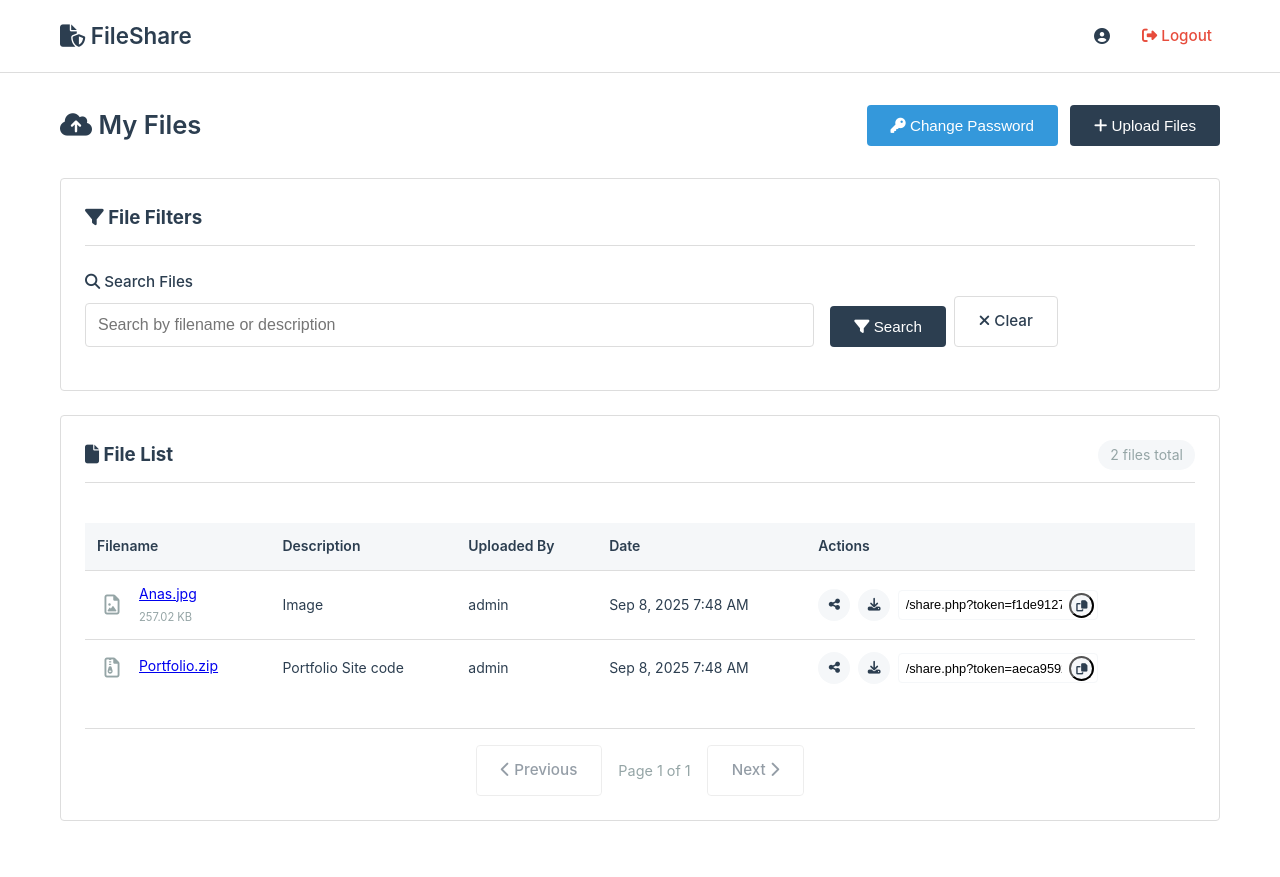
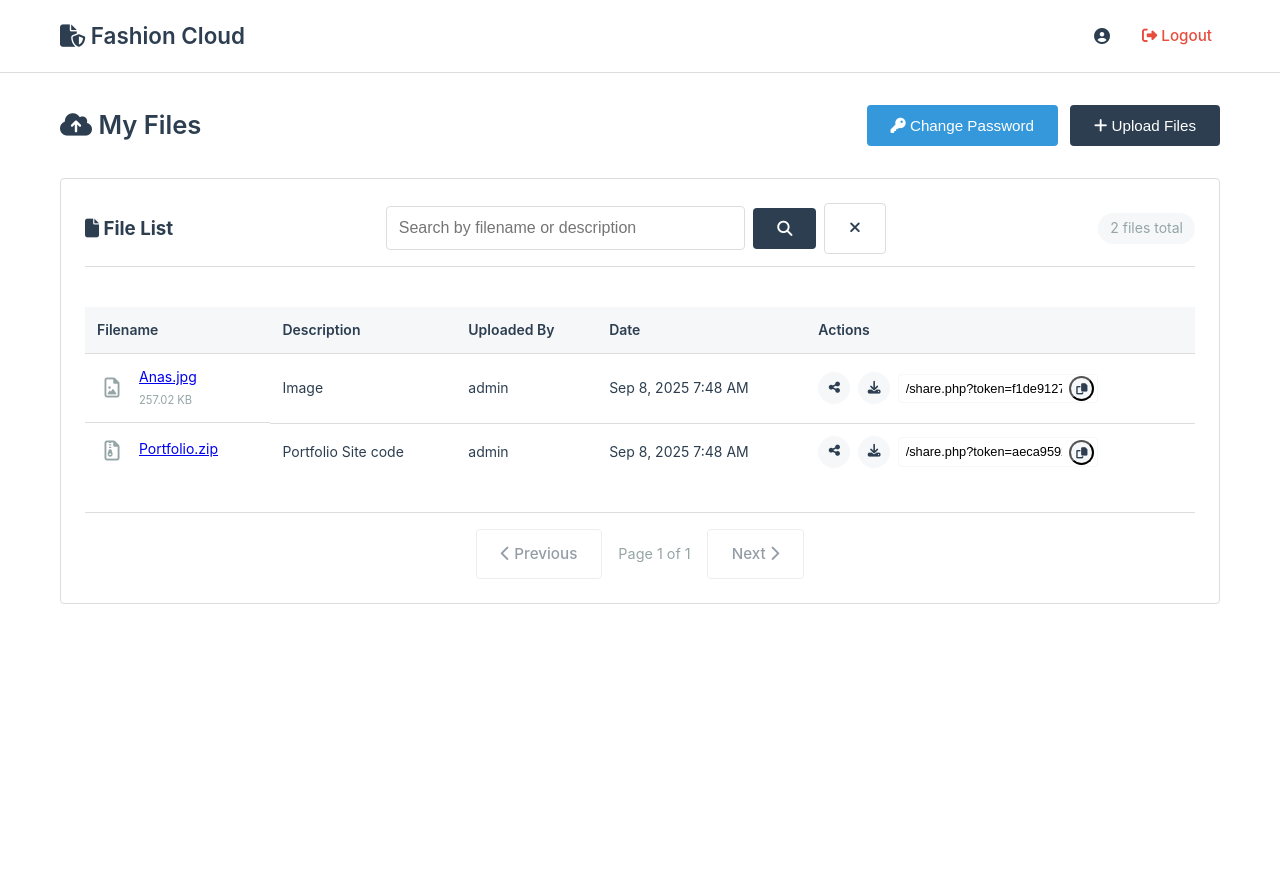
Before and after one commit to MdAnaskhan0/File-Shareing-Web-Solution, a PHP site: page /files.php in a window 1280 px wide. After the commit the page ends 604 px from the top, so only its background shows below. Run offline with PHP 8.4, Linux system fonts and the light colour scheme; a user stored in the database is signed in; data comes from the database, SQL or seed files in the repository; both versions use the stored data as it was after the commit; data that the repository does not hold is empty.

Commit message:
Updated.

```diff
--- a/admin.php
+++ b/admin.php
@@ -78,7 +78,7 @@ $users = $conn->query("SELECT id, username, role FROM users ORDER BY id ASC");
     <header class="header">
         <div class="container">
             <nav class="nav">
-                <a href="files.php" class="brand">FileShare</a>
+                <a href="files.php" class="brand">Fashion Cloud</a>
                 <div class="nav-links">
                     <span>Admin Panel</span>
                     <a href="files.php" class="nav-link">Back to Files</a>
--- a/files.php
+++ b/files.php
@@ -159,7 +159,7 @@ $files = $conn->query("SELECT * FROM files $whereSQL ORDER BY uploaded_at DESC L
         <div class="container">
             <nav class="nav">
                 <a href="files.php" class="brand">
-                    <i class="fas fa-file-shield"></i> FileShare
+                    <i class="fas fa-file-shield"></i> Fashion Cloud
                 </a>
                 <div class="nav-links">
                     <span class="user-welcome"><i class="fas fa-user-circle"></i> <?php echo htmlspecialchars($user['username']); ?></span>
@@ -254,38 +254,23 @@ $files = $conn->query("SELECT * FROM files $whereSQL ORDER BY uploaded_at DESC L
             </form>
         </div>
 
-        <!-- Filters Section -->
-        <div class="card fade-in">
-            <div class="card-header">
-                <h3><i class="fas fa-filter"></i> File Filters</h3>
-            </div>
-            <div class="filters-content">
-                <form method="GET" class="filter-form">
-                    <div class="filter-grid">
-                        <div class="form-group">
-                            <label class="form-label" for="search">
-                                <i class="fas fa-search"></i> Search Files
-                            </label>
-                            <input class="form-input" type="text" name="search" value="<?php echo htmlspecialchars($search); ?>" placeholder="Search by filename or description">
-                        </div>
-
-                        <div class="form-group filter-actions">
-                            <button class="btn" type="submit">
-                                <i class="fas fa-filter"></i> Search
-                            </button>
-                            <a href="files.php" class="btn btn-outline">
-                                <i class="fas fa-times"></i> Clear
-                            </a>
-                        </div>
-                    </div>
-                </form>
-            </div>
-        </div>
-
         <!-- File List Section -->
         <div class="card fade-in">
-            <div class="card-header">
+            <div class="card-header" style="flex-wrap: wrap; gap: 1rem;">
                 <h3><i class="fas fa-file"></i> File List</h3>
+
+                <div class="file-list-search" style="display: flex; flex-grow: 1; max-width: 500px; gap: 0.5rem;">
+                    <input class="form-input" type="text" name="search" id="fileSearchInput"
+                           value="<?php echo htmlspecialchars($search); ?>"
+                           placeholder="Search by filename or description" style="flex-grow: 1;">
+                    <button class="btn" id="searchBtn">
+                        <i class="fas fa-search"></i>
+                    </button>
+                    <a href="files.php" class="btn btn-outline">
+                        <i class="fas fa-times"></i>
+                    </a>
+                </div>
+
                 <span class="file-count"><?php echo $number_of_results; ?> files total</span>
             </div>
             <div class="table-container">
@@ -524,6 +509,22 @@ $files = $conn->query("SELECT * FROM files $whereSQL ORDER BY uploaded_at DESC L
             fileInput.files = e.dataTransfer.files;
             const event = new Event('change', { bubbles: true });
             fileInput.dispatchEvent(event);
+        }
+    });
+
+    // Search functionality
+    document.getElementById('searchBtn').addEventListener('click', function() {
+        const searchValue = document.getElementById('fileSearchInput').value;
+        const url = new URL(window.location.href);
+        url.searchParams.set('search', searchValue);
+        url.searchParams.delete('page'); // Reset to first page when searching
+        window.location.href = url.toString();
+    });
+
+    // Allow pressing Enter to search
+    document.getElementById('fileSearchInput').addEventListener('keypress', function(e) {
+        if (e.key === 'Enter') {
+            document.getElementById('searchBtn').click();
         }
     });
 
@@ -782,15 +783,9 @@ $files = $conn->query("SELECT * FROM files $whereSQL ORDER BY uploaded_at DESC L
         border-radius: var(--border-radius);
     }
 
-    .filter-grid {
-        display: grid;
-        grid-template-columns: 2fr 1fr;
-        gap: 1rem;
-    }
-
-    .filter-actions {
+    .file-list-search {
         display: flex;
-        align-items: flex-end;
+        align-items: center;
         gap: 0.5rem;
     }
 
@@ -901,12 +896,15 @@ $files = $conn->query("SELECT * FROM files $whereSQL ORDER BY uploaded_at DESC L
             justify-content: space-between;
         }
 
-        .filter-grid {
-            grid-template-columns: 1fr;
+        .card-header {
+            flex-direction: column;
+            align-items: flex-start;
+            gap: 1rem;
         }
 
-        .filter-actions {
-            flex-direction: column;
+        .file-list-search {
+            width: 100%;
+            max-width: 100% !important;
         }
 
         .file-item {
--- a/index.php
+++ b/index.php
@@ -10,7 +10,7 @@
 <body>
     <div class="login-container card">
         <div class="login-header">
-            <h1>FileShare</h1>
+            <h1>Fashion Cloud</h1>
             <p>Secure file sharing platform</p>
         </div>
 
--- a/share.php
+++ b/share.php
@@ -44,7 +44,7 @@ if (isset($_GET['download']) && $_GET['download'] == 1) {
     <header class="header">
         <div class="container">
             <nav class="nav">
-                <p  class="brand">FileShare</p>
+                <p  class="brand">Fashion Cloud</p>
                 <div class="nav-links">
                     <span>File Preview</span>
                 </div>
```
Also changed, not shown: Database/file_sharing.sql (+14 -4 lines), uploads/68be8a483a225_Anas.jpg (added), 1 other file.
